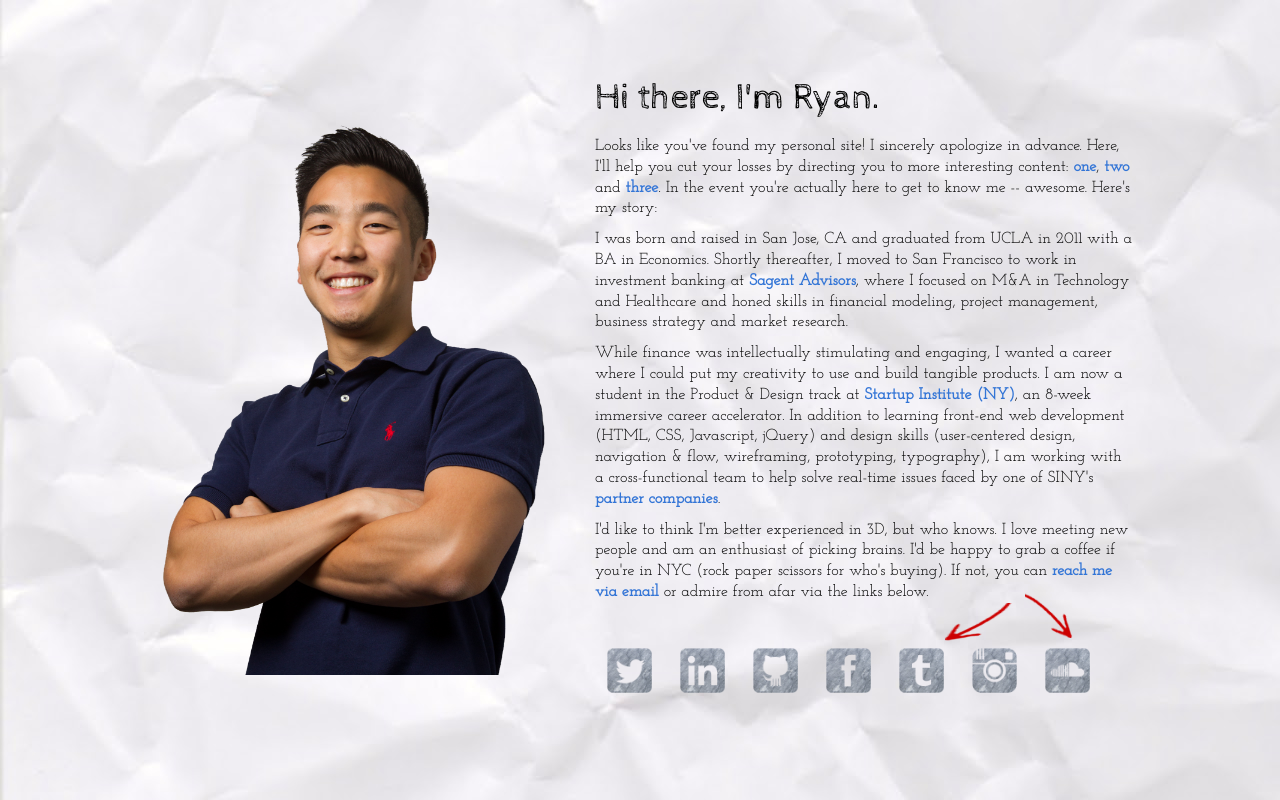
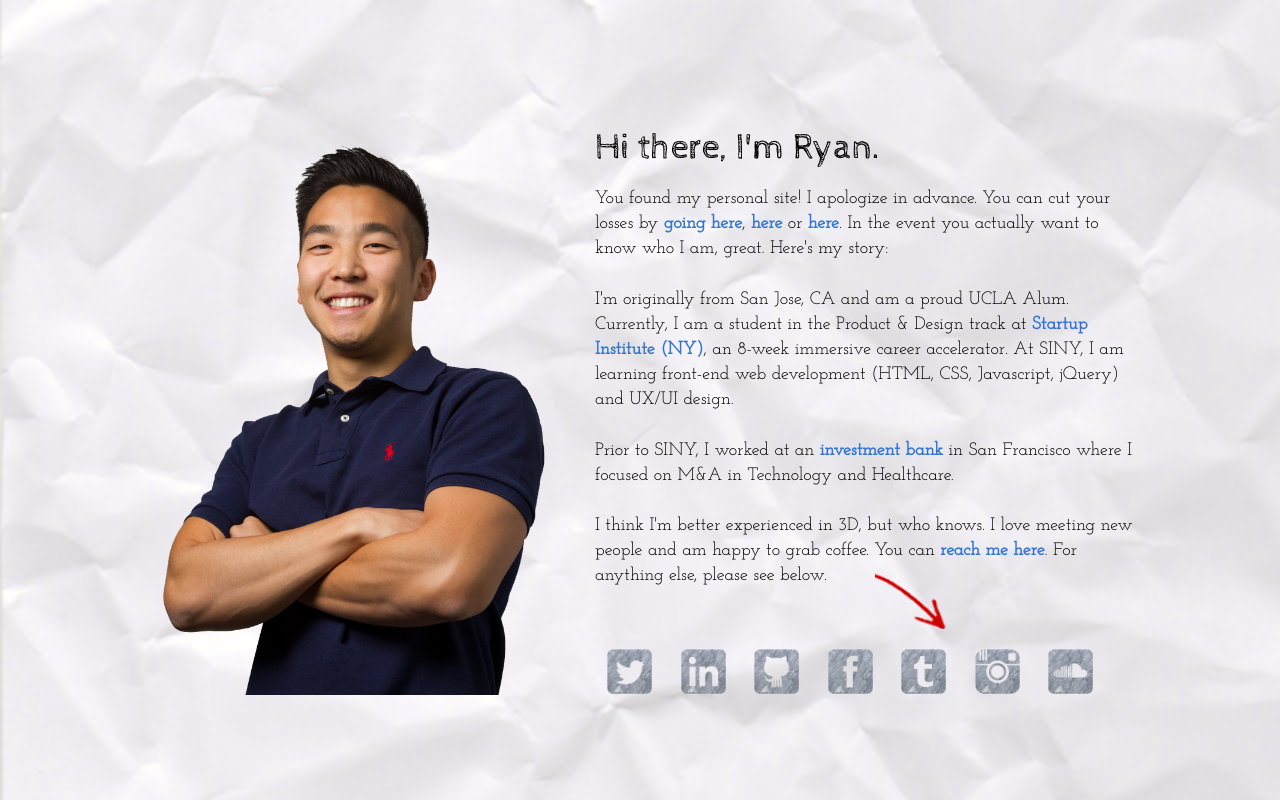
Before and after one commit to ryanslee/ryanslee.github.io, a PHP site: page / in a window 1280 px wide. Run offline with PHP 8.4, Linux system fonts and the light colour scheme.

Commit message:
changes to personal site

```diff
--- a/css/index.css
+++ b/css/index.css
@@ -11,7 +11,7 @@ body {
 	margin-left:auto;
 	margin-right:auto;
 	width:990px;
-	font-size:16px;
+	font-size:18px;
 }
 
 /* Paragraphs & Content */
@@ -24,8 +24,8 @@ h1 {
 
 p {
 	font-family:'Josefin Slab', Georgia, serif;
-	line-height:1.3em;
-	margin-bottom:10px;
+	line-height:1.4em;
+	margin-bottom:25px;
 }
 
 a {
@@ -51,19 +51,18 @@ a:visited {
 .mainphoto {
 	width:400px;
 	height:auto;
-	margin-top:-25px;
 }
 
 .left {
 	float:left;
-	margin-top:100px;
+	margin-top:95px;
 	margin-right:50px;
 }
 
 /* Second Section */
 
 #maincontent {
-	margin-top:80px;
+	margin-top:130px;
 }
 
 .right {
@@ -95,10 +94,10 @@ img {
 }
 
 #firstarrow {
-	width:50px;
-	height:60px;
-	margin-top:-35px;
-	margin-left:430px;
+	width:75px;
+	height:75px;
+	margin-top:-60px;
+	margin-left:280px;
 }
 
 #secondarrow {
--- a/index.html
+++ b/index.html
@@ -27,12 +27,11 @@
 	</article>
 	<article class="right" id="maincontent">
 		<h1>Hi there, I'm Ryan.</h1>
-		<p>Looks like you've found my personal site! I sincerely apologize in advance. Here, I'll help you cut your losses by directing you to more interesting content: <a href="http://www.sporcle.com/games/g/corplogos" target="_blank"><strong>one</strong></a>, <a href="http://www.boredpanda.com/objects-with-faces/" target="_blank"><strong>two</strong></a> and <a href="http://www.koalastothemax.com/" target="_blank"><strong>three</strong></a>. In the event you're actually here to get to know me -- awesome. Here's my story:</p>
-		<p>I was born and raised in San Jose, CA and graduated from UCLA in 2011 with a BA in Economics. Shortly thereafter, I moved to San Francisco to work in investment banking at <a href="http://www.sagentadvisors.com/"><strong>Sagent Advisors</strong></a>, where I focused on M&A in Technology and Healthcare and honed skills in financial modeling, project management, business strategy and market research.</p>
-		<p>While finance was intellectually stimulating and engaging, I wanted a career where I could put my creativity to use and build tangible products. I am now a student in the Product & Design track at <a href="http://startupinstitute.com/about"><strong>Startup Institute (NY)</strong></a>, an 8-week immersive career accelerator. In addition to learning front-end web development (HTML, CSS, Javascript, jQuery) and design skills (user-centered design, navigation & flow, wireframing, prototyping, typography), I am working with a cross-functional team to help solve real-time issues faced by one of SINY's <a href="http://startupinstitute.com/our-network/companies"><strong>partner companies</strong></a>.</p>
-		<p>I'd like to think I'm better experienced in 3D, but who knows. I love meeting new people and am an enthusiast of picking brains. I'd be happy to grab a coffee if you're in NYC (rock paper scissors for who's buying). If not, you can <a href="mailto:rlee928@gmail.com"><strong>reach me via email</strong></a> or admire from afar via the links below.</p>
+		<p>You found my personal site! I apologize in advance. You can cut your losses by <a href="http://www.sporcle.com/games/g/corplogos" target="_blank"><strong>going here</strong></a>, <a href="http://www.boredpanda.com/objects-with-faces/" target="_blank"><strong>here</strong></a> or <a href="http://www.koalastothemax.com/" target="_blank"><strong>here</strong></a>. In the event you actually want to know who I am, great. Here's my story:</p>
+		<p>I'm originally from San Jose, CA and am a proud UCLA Alum. Currently, I am a student in the Product & Design track at <a href="http://startupinstitute.com/about"><strong>Startup Institute (NY)</strong></a>, an 8-week immersive career accelerator. At SINY, I am learning front-end web development (HTML, CSS, Javascript, jQuery) and UX/UI design.</p>
+		<p>Prior to SINY, I worked at an <a href="http://www.sagentadvisors.com/"><strong>investment bank</strong></a> in San Francisco where I focused on M&A in Technology and Healthcare.</p>
+		<p>I think I'm better experienced in 3D, but who knows. I love meeting new people and am happy to grab coffee. You can <a href="mailto:rlee928@gmail.com"><strong>reach me here</strong></a>. For anything else, please see below.</p>
 		<img class="arrow" id="firstarrow" src="images/firstarrow.png"/>
-		<img class="arrow" id="secondarrow" src="images/secondarrow.png"/>
 		<ul class="right">
 			<li class="twitter"><a href="https://twitter.com/rlee928" target="_blank"><img src="images/twitter.png"/></a></li>
 			<li class="linkedin"><a href="http://www.linkedin.com/in/rlee928" target="_blank"><img src="images/linkedin.png"/></a></li>
```
Also changed, not shown: coffee/css/newindex.css (added).
